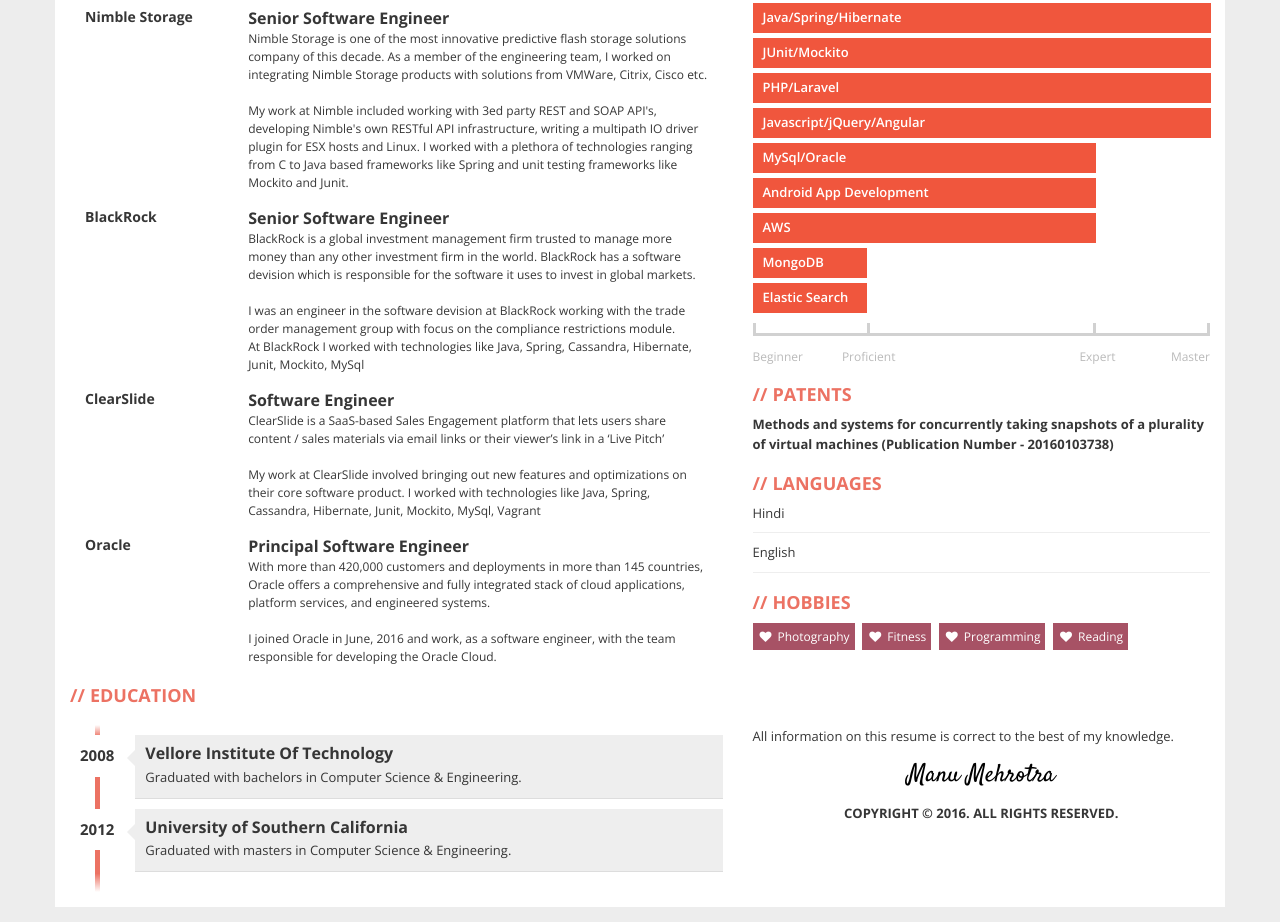
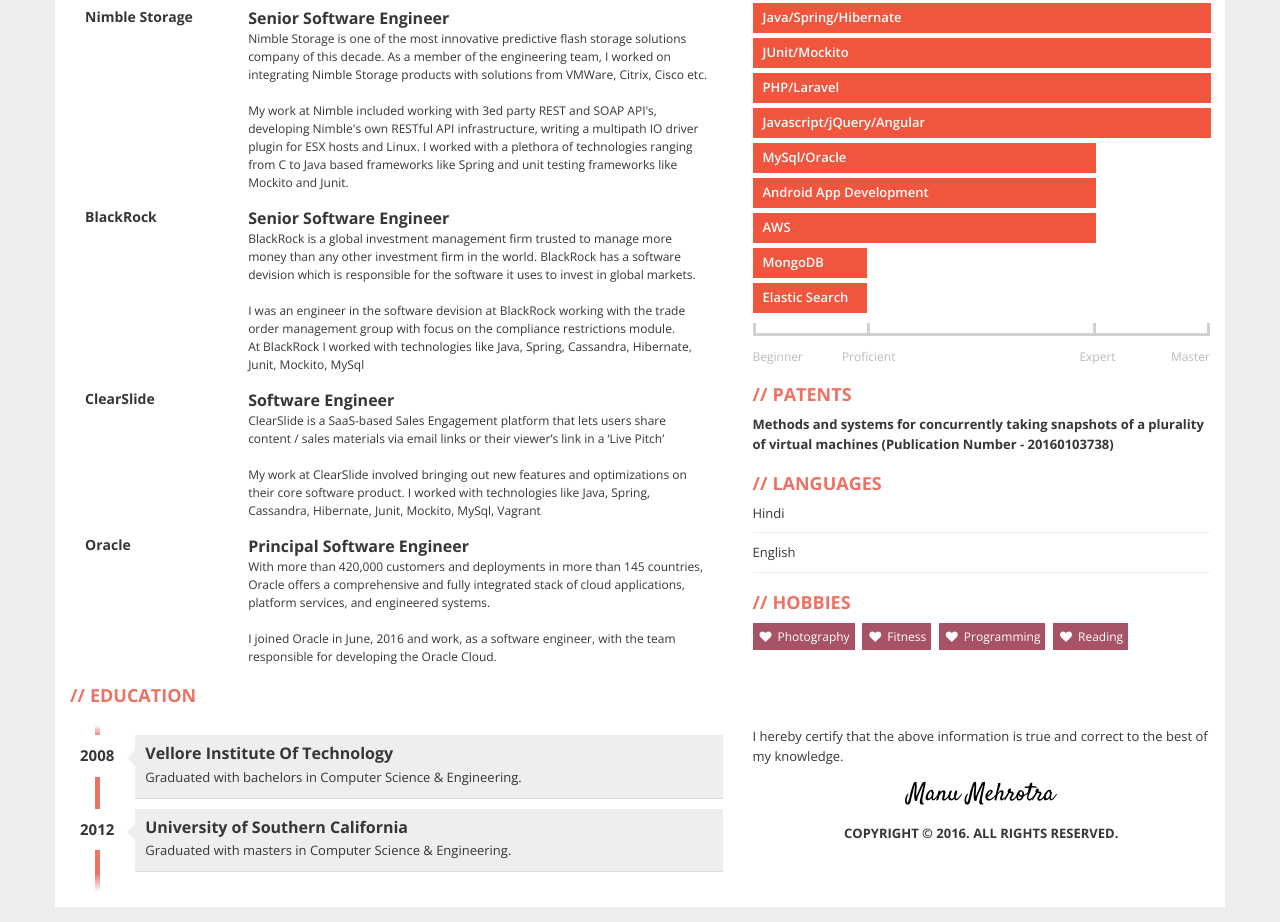
Before and after one commit to manu-ws/manu-ws.github.io, a plain HTML site: page index.html in a window 1280 px wide. Shown: the part 535-1457 px from the top of the page. Drawn offline with nearby package versions, Linux system fonts and the light colour scheme.

Commit message:
second commit

```diff
--- a/index.html
+++ b/index.html
@@ -204,7 +204,7 @@
 
           <div class="box">
             <br /><br /><br /><br />
-	    <p>All information on this resume is correct to the best of my knowledge.</p>
+	    <p>I hereby certify that the above information is true and correct to the best of my knowledge.</p>
             <p id="signature">Manu Mehrotra</p>
             <p class="copyright">Copyright &copy; 2016. All Rights Reserved.</p>
           </div>
```
